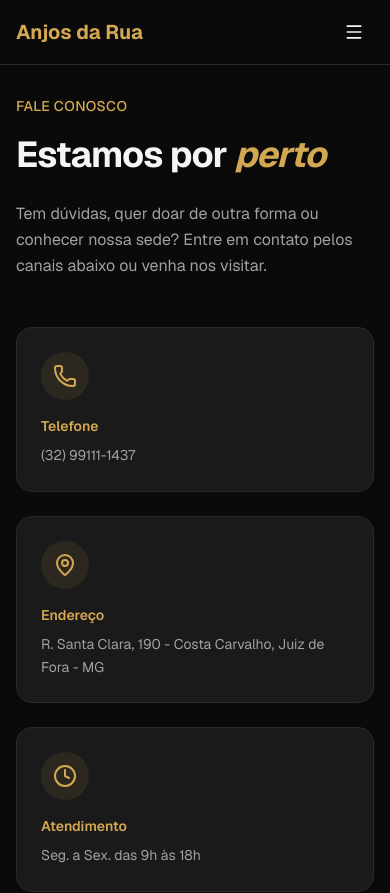
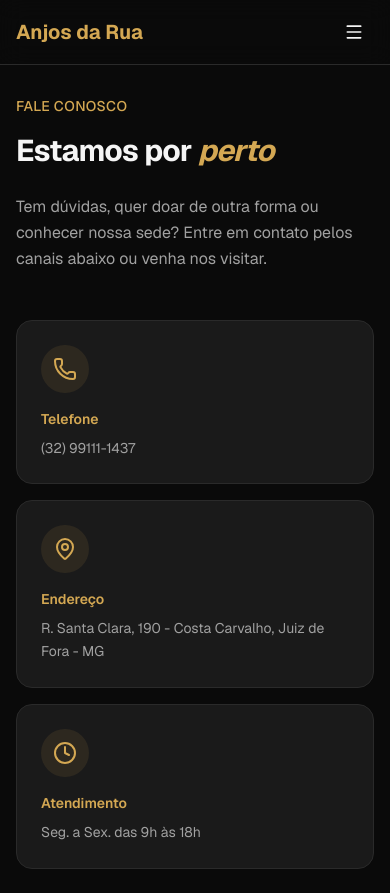
Before and after one commit to felipebxrges/anjos-da-rua, a Next.js app: page /contato in a window 390 px wide. Shown: the top 893 px of the page. Built offline with nearby package versions, Linux system fonts and the light colour scheme.

Commit message:
corrigindo tailwind para responsividade da pagina contato

```diff
--- a/app/contato/page.tsx
+++ b/app/contato/page.tsx
@@ -47,7 +47,7 @@ function ContactSection() {
           </p>
           <h1
             id="contato-heading"
-            className="text-4xl sm:text-5xl lg:text-6xl font-bold leading-tight tracking-tight"
+            className="text-3xl sm:text-4xl lg:text-5xl xl:text-6xl font-bold leading-tight tracking-tight"
           >
             Estamos por{" "}
             <span className="text-gold italic">perto</span>
@@ -58,7 +58,7 @@ function ContactSection() {
           </p>
         </div>
 
-        <div className="mt-12 grid sm:grid-cols-3 gap-6">
+        <div className="mt-12 grid sm:grid-cols-2 lg:grid-cols-3 gap-4 sm:gap-6">
           {channels.map((channel) => {
             const Icon = channel.icon;
             const content = (
```
